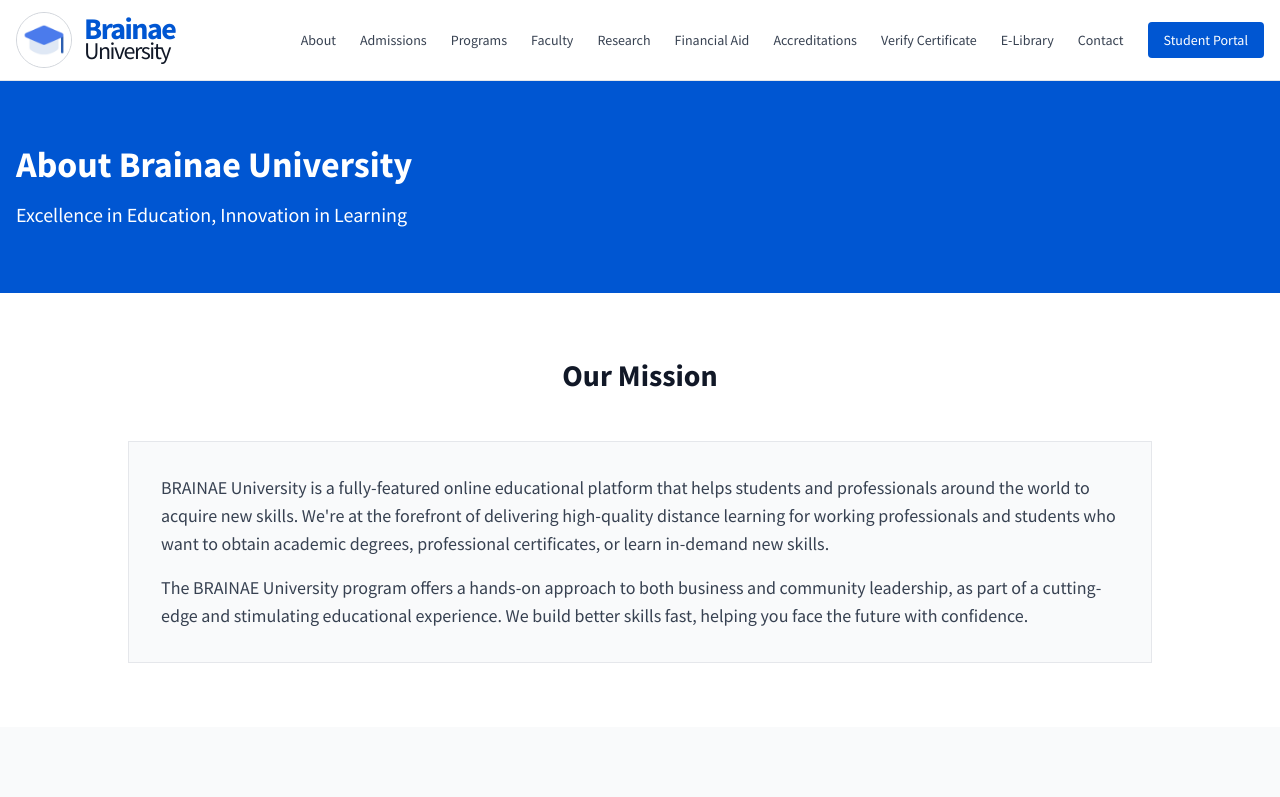
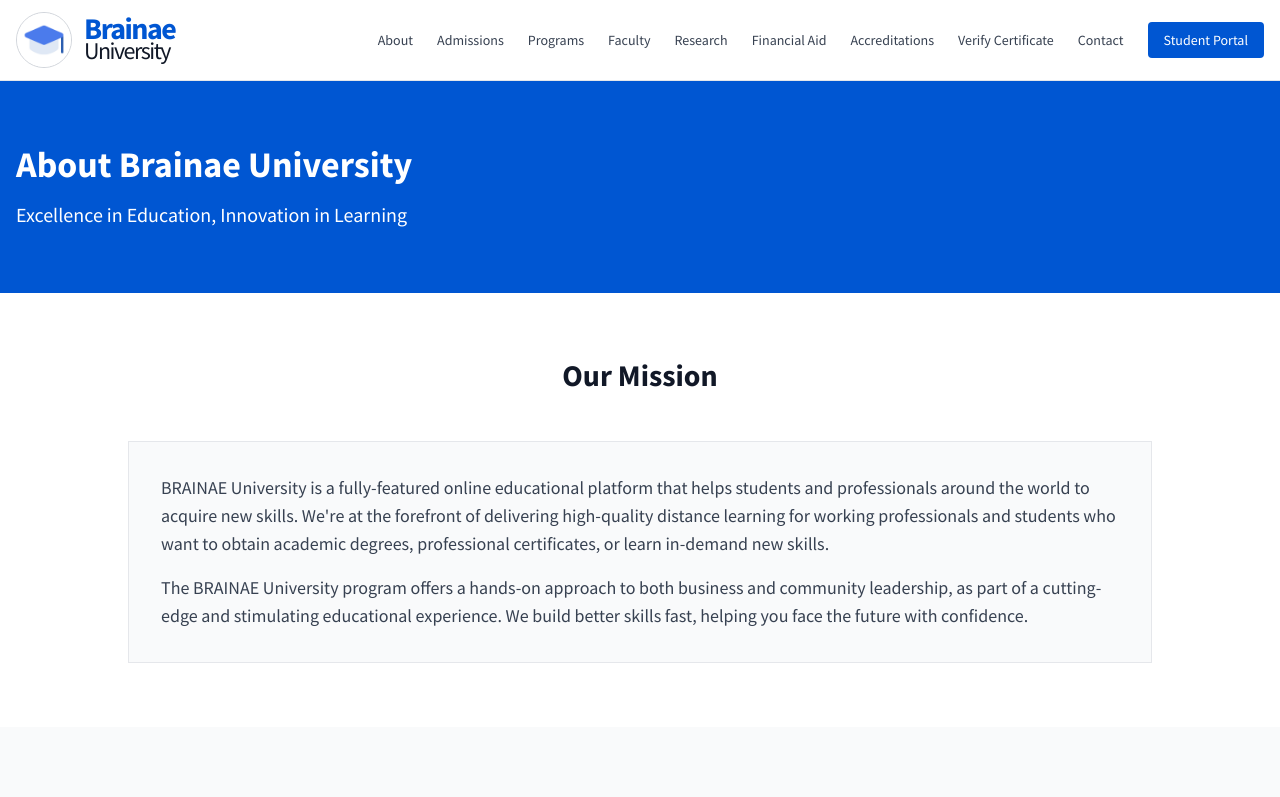
Before and after one commit to hubertit/brainae-v2, a Next.js app in the folder web/: page /about in a window 1280 px wide. Shown: the top 797 px of the page. Built offline with nearby package versions, Linux system fonts and the light colour scheme.

Commit message:
Remove E-Library menu item from header
- Remove E-Library link from desktop navigation menu
- Remove E-Library link from mobile navigation menu
- Library access remains available through student portal

```diff
--- a/web/src/app/components/Header.tsx
+++ b/web/src/app/components/Header.tsx
@@ -53,9 +53,6 @@ export default function Header() {
             </a>
             <a href="/verify-certificate" className="text-sm text-gray-700 hover:text-primary transition-colors">
               Verify Certificate
-            </a>
-            <a href="/library" className="text-sm text-gray-700 hover:text-primary transition-colors">
-              E-Library
             </a>
             <a href="/contact" className="text-sm text-gray-700 hover:text-primary transition-colors">
               Contact
@@ -139,13 +136,6 @@ export default function Header() {
                 Verify Certificate
               </a>
               <a
-                href="/library"
-                className="text-sm text-gray-700 hover:text-primary transition-colors"
-                onClick={() => setMobileMenuOpen(false)}
-              >
-                E-Library
-              </a>
-              <a
                 href="/contact"
                 className="text-sm text-gray-700 hover:text-primary transition-colors"
                 onClick={() => setMobileMenuOpen(false)}
```
